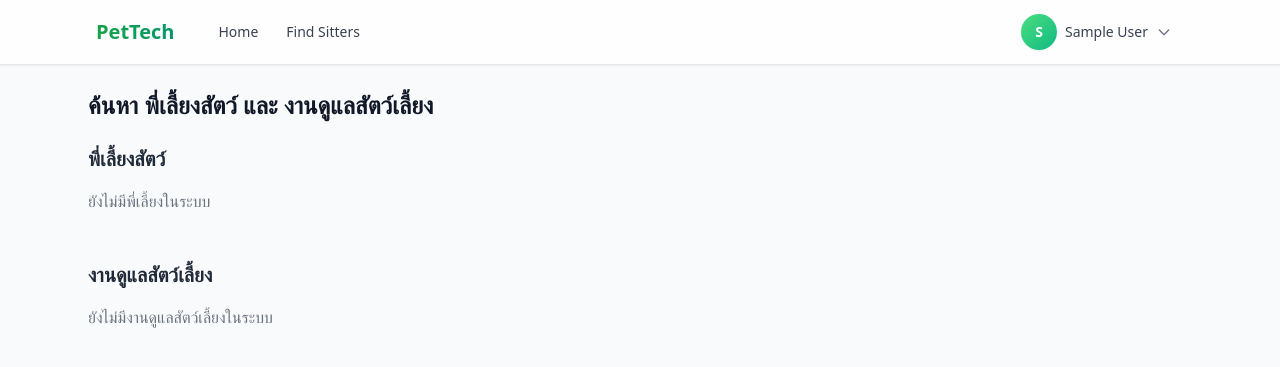
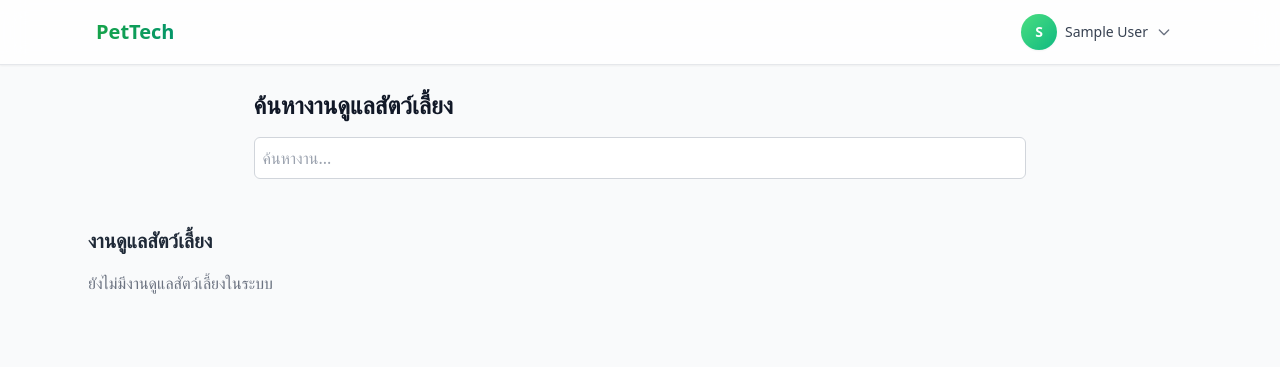
Before and after one commit to KKP240/Devtools-Proj-Repo, a Django app: page / in a window 1280 px wide. Shown: the top 367 px of the page. Run offline with Django 5.2, Linux system fonts and the light colour scheme; the visitor is signed in with stand-in values (Sample User, id 1); data comes from the database, SQL or seed files in the repository; data that the repository does not hold is empty; some libraries are stand-ins or nearby versions.

Commit message:
optimize nav and function view

```diff
--- a/pettech/pettechApp/templates/index.html
+++ b/pettech/pettechApp/templates/index.html
@@ -3,36 +3,15 @@
 
 {% block title %}หน้าหลัก - PetTech{% endblock title %}
 {% block head %}
-  <h1 class="text-2xl font-semibold text-gray-900">ค้นหา พี่เลี้ยงสัตว์ และ งานดูแลสัตว์เลี้ยง</h1>
+  <div class="container-header mx-auto w-[70%]">
+    <h1 class="text-2xl font-semibold text-gray-900">ค้นหางานดูแลสัตว์เลี้ยง</h1>
+    <form action="{% url 'home' %}" method="GET" class="mt-2">
+      <input type="text" value="{{ search_query }}" name="search" id="search" placeholder="ค้นหางาน..." class="w-full mt-2 p-2 border border-gray-300 rounded-md">
+    </form>
+  </div>
 {% endblock head %}
 
 {% block content %}
-<!-- Caregivers Section -->
-<div class="mt-6">
-  <h2 class="text-xl font-semibold text-gray-800 mb-4">พี่เลี้ยงสัตว์</h2>
-  <div class="grid grid-cols-1 sm:grid-cols-2 lg:grid-cols-3 gap-6">
-    {% for c in caregivers %}
-      <div class="bg-white rounded-lg shadow-md overflow-hidden hover:shadow-xl transition-shadow duration-300">
-        <a href="{% url 'caregiver_detail' c.pk %}">
-          <div class="h-48 bg-gray-100 flex items-center justify-center">
-            <!-- Placeholder image or caregiver photo -->
-            <span class="text-gray-400">Photo</span>
-          </div>
-        </a>
-        <div class="p-4">
-          <h3 class="text-lg font-semibold text-gray-800">
-            <a href="{% url 'caregiver_detail' c.pk %}" class="hover:text-blue-600">{{ c.user.get_full_name|default:c.user.username }}</a>
-          </h3>
-          <p class="text-sm text-gray-500 mb-2">Rate: ฿{{ c.hourly_rate }}</p>
-          <p class="text-gray-600 text-sm line-clamp-3">{{ c.bio|truncatechars:120 }}</p>
-        </div>
-      </div>
-    {% empty %}
-      <p class="text-gray-500">ยังไม่มีพี่เลี้ยงในระบบ</p>
-    {% endfor %}
-  </div>
-</div>
-
 <!-- Job Posts Section -->
 <div class="mt-12">
   <h2 class="text-xl font-semibold text-gray-800 mb-4">งานดูแลสัตว์เลี้ยง</h2>
--- a/pettech/pettechApp/templates/nav.html
+++ b/pettech/pettechApp/templates/nav.html
@@ -9,11 +9,6 @@
         <a href="{% url 'home' %}" class="flex items-center gap-2 group">
           <span class="text-xl font-bold bg-gradient-to-r from-green-600 to-emerald-600 bg-clip-text text-transparent select-none">PetTech</span>
         </a>
-
-        <nav class="hidden md:flex items-center gap-1 text-sm">
-          <a href="{% url 'home' %}" class="px-3 py-2 rounded-lg hover:bg-green-50 hover:text-green-600 transition-all duration-200">Home</a>
-          <a href="{% url 'caregiver_list' %}" class="px-3 py-2 rounded-lg hover:bg-green-50 hover:text-green-600 transition-all duration-200">Find Sitters</a>
-        </nav>
       </div>
 
       <!-- right -->
@@ -34,22 +29,26 @@
             <!-- Dropdown -->
             <div id="user-dropdown" class="hidden absolute right-0 mt-2 w-52 bg-white border border-gray-200 rounded-xl shadow-lg overflow-hidden z-50 animate-fadeIn">
               <div class="py-1">
-                <a href="#" class="flex items-center gap-3 px-4 py-2.5 text-sm text-gray-700 hover:bg-gray-50 transition-colors">
-                  <svg class="w-4 h-4 text-gray-400" fill="none" stroke="currentColor" viewBox="0 0 24 24"><path stroke-linecap="round" stroke-linejoin="round" stroke-width="2" d="M16 7a4 4 0 11-8 0 4 4 0 018 0zM12 14a7 7 0 00-7 7h14a7 7 0 00-7-7z"></path></svg>
+                <a href="{% url 'myprofile' %}" class="flex items-center gap-3 px-4 py-2.5 text-sm text-gray-700 hover:bg-gray-50 transition-colors">
+                  <!-- <svg class="w-4 h-4 text-gray-400" fill="none" stroke="currentColor" viewBox="0 0 24 24"><path stroke-linecap="round" stroke-linejoin="round" stroke-width="2" d="M16 7a4 4 0 11-8 0 4 4 0 018 0zM12 14a7 7 0 00-7 7h14a7 7 0 00-7-7z"></path></svg> -->
                   Profile
                 </a>
-                <a href="#" class="flex items-center gap-3 px-4 py-2.5 text-sm text-gray-700 hover:bg-gray-50 transition-colors">
-                  <svg class="w-4 h-4 text-gray-400" fill="none" stroke="currentColor" viewBox="0 0 24 24"><path stroke-linecap="round" stroke-linejoin="round" stroke-width="2" d="M13 10V3L4 14h7v7l9-11h-7z"></path></svg>
-                  Activity
+                <a href="{% url 'myposts' %}" class="flex items-center gap-3 px-4 py-2.5 text-sm text-gray-700 hover:bg-gray-50 transition-colors">
+                  <!-- <svg class="w-4 h-4 text-gray-400" fill="none" stroke="currentColor" viewBox="0 0 24 24"><path stroke-linecap="round" stroke-linejoin="round" stroke-width="2" d="M13 10V3L4 14h7v7l9-11h-7z"></path></svg> -->
+                  Post
                 </a>
-                <a href="#" class="flex items-center gap-3 px-4 py-2.5 text-sm text-gray-700 hover:bg-gray-50 transition-colors">
-                  <svg class="w-4 h-4 text-gray-400" fill="none" stroke="currentColor" viewBox="0 0 24 24"><path stroke-linecap="round" stroke-linejoin="round" stroke-width="2" d="M8 7V3m8 4V3m-9 8h10M5 21h14a2 2 0 002-2V7a2 2 0 00-2-2H5a2 2 0 00-2 2v12a2 2 0 002 2z"></path></svg>
-                  Created events
+                <a href="{% url 'my_bookings' %}" class="flex items-center gap-3 px-4 py-2.5 text-sm text-gray-700 hover:bg-gray-50 transition-colors">
+                  <!-- <svg class="w-4 h-4 text-gray-400" fill="none" stroke="currentColor" viewBox="0 0 24 24"><path stroke-linecap="round" stroke-linejoin="round" stroke-width="2" d="M13 10V3L4 14h7v7l9-11h-7z"></path></svg> -->
+                  Booking
+                </a>
+                <a href="{% url 'booking_history' %}" class="flex items-center gap-3 px-4 py-2.5 text-sm text-gray-700 hover:bg-gray-50 transition-colors">
+                  <!-- <svg class="w-4 h-4 text-gray-400" fill="none" stroke="currentColor" viewBox="0 0 24 24"><path stroke-linecap="round" stroke-linejoin="round" stroke-width="2" d="M13 10V3L4 14h7v7l9-11h-7z"></path></svg> -->
+                  Booking History
                 </a>
               </div>
               <div class="border-t border-gray-100">
                   <a href="{% url 'logout' %}" class="w-full flex items-center gap-3 px-4 py-2.5 text-sm text-red-600 hover:bg-red-50 transition-colors">
-                    <svg class="w-4 h-4" fill="none" stroke="currentColor" viewBox="0 0 24 24"><path stroke-linecap="round" stroke-linejoin="round" stroke-width="2" d="M17 16l4-4m0 0l-4-4m4 4H7m6 4v1a3 3 0 01-3 3H6a3 3 0 01-3-3V7a3 3 0 013-3h4a3 3 0 013 3v1"></path></svg>
+                    <!-- <svg class="w-4 h-4" fill="none" stroke="currentColor" viewBox="0 0 24 24"><path stroke-linecap="round" stroke-linejoin="round" stroke-width="2" d="M17 16l4-4m0 0l-4-4m4 4H7m6 4v1a3 3 0 01-3 3H6a3 3 0 01-3-3V7a3 3 0 013-3h4a3 3 0 013 3v1"></path></svg> -->
                     Logout
                   </a>
                 </form>
--- a/pettech/pettechApp/urls.py
+++ b/pettech/pettechApp/urls.py
@@ -15,11 +15,9 @@ urlpatterns = [
 
     # Auth
     path('', views.home, name='home'),
-    path('caregivers/', views.caregiver_list, name='caregiver_list'),
     path('caregiver/<int:pk>/', views.caregiver_detail, name='caregiver_detail'),
 
     # Job Post URLs
-    path('job-posts/', views.job_post_list, name='job_post_list'),
     path('job-posts/create/', views.job_post_create, name='job_post_create'),
     path('job-posts/<int:pk>/', views.job_post_detail, name='job_post_detail'),
 
@@ -31,6 +29,11 @@ urlpatterns = [
     path('bookings/', views.my_bookings, name='my_bookings'),
     #path('bookings/<int:booking_id>/review/', views.review_create, name='review_create'),
 
+    # User Profile URLs
+    path('myprofile/', views.myprofile, name='myprofile'),
+    path('booking-history/', views.my_booking_history, name='booking_history'),
+    path('myposts/', views.myposts, name='myposts'),
+
     # Authentication URLs
     path("login/", views.LoginView.as_view(), name="login"),
     path("logout/", views.LogoutView.as_view(), name="logout"),
--- a/pettech/pettechApp/views.py
+++ b/pettech/pettechApp/views.py
@@ -14,16 +14,13 @@ from .forms import (
 )
 
 def home(request):
-    caregivers = CaregiverProfile.objects.select_related('user').all()[:12]
+    search_query = request.GET.get('search', '')
+    if search_query:
+        job_posts = JobPost.objects.filter(status='open', title__icontains=search_query).select_related('owner', 'pet')[:12]
+        return render(request, 'index.html', {'job_posts': job_posts, 'search_query': search_query})
+
     job_posts = JobPost.objects.filter(status='open').select_related('owner', 'pet')[:12]
-    return render(request, 'index.html', {'caregivers': caregivers, 'job_posts': job_posts})
-
-def caregiver_list(request):
-    q = request.GET.get('q', '')
-    qs = CaregiverProfile.objects.select_related('user').all()
-    if q:
-        qs = qs.filter(user__username__icontains=q)
-    return render(request, 'caregiver_list.html', {'caregivers': qs, 'query': q})
+    return render(request, 'index.html', {'job_posts': job_posts})
 
 def caregiver_detail(request, pk):
     caregiver = get_object_or_404(CaregiverProfile, pk=pk)
@@ -32,20 +29,6 @@ def caregiver_detail(request, pk):
         'caregiver': caregiver,
         'reviews': reviews,
     })
-
-@login_required
-def pet_add(request):
-    if request.method == 'POST':
-        form = PetForm(request.POST, request.FILES)
-        if form.is_valid():
-            pet = form.save(commit=False)
-            pet.owner = request.user
-            pet.save()
-            messages.success(request, "Pet added.")
-            return redirect('home')
-    else:
-        form = PetForm()
-    return render(request, 'pet_add.html', {'form': form})
 
 @login_required
 def job_post_create(request):
@@ -60,13 +43,6 @@ def job_post_create(request):
     else:
         form = JobPostForm(user=request.user)  # Pass user to filter pets
     return render(request, 'job_post_create.html', {'form': form})
-
-def job_post_list(request):
-    q = request.GET.get('q', '')
-    qs = JobPost.objects.filter(status='open').select_related('owner', 'pet')
-    if q:
-        qs = qs.filter(title__icontains=q)
-    return render(request, 'job_post_list.html', {'job_posts': qs, 'query': q})
 
 def job_post_detail(request, pk):
     job_post = get_object_or_404(JobPost, pk=pk)
@@ -125,9 +101,23 @@ def proposal_accept(request, job_post_id, proposal_id):
     return redirect('my_bookings')
 
 @login_required
+def myposts(request):
+    job_posts = JobPost.objects.filter(owner=request.user).select_related('pet')
+    return render(request, 'myposts.html', {'job_posts': job_posts})
+
+@login_required
 def my_bookings(request):
     bookings = Booking.objects.filter(owner=request.user).select_related('caregiver', 'pet')
     return render(request, 'my_bookings.html', {'bookings': bookings})
+
+@login_required
+def my_booking_history(request):
+    bookings = Booking.objects.filter(owner=request.user, status='D').select_related('caregiver', 'pet')
+    return render(request, 'booking_history.html', {'bookings': bookings})
+
+@login_required
+def myprofile(request):
+    return render(request, 'myprofile.html')
 
 def register(request):
     if request.method == 'POST':
```
Also changed, not shown: pettech/pettechApp/templates/booking_history.html (added, +11 -0 lines), pettech/pettechApp/templates/my_bookings.html (added, +11 -0 lines), pettech/pettechApp/templates/myposts.html (added, +11 -0 lines), pettech/pettechApp/templates/myprofile.html (added, +11 -0 lines).
